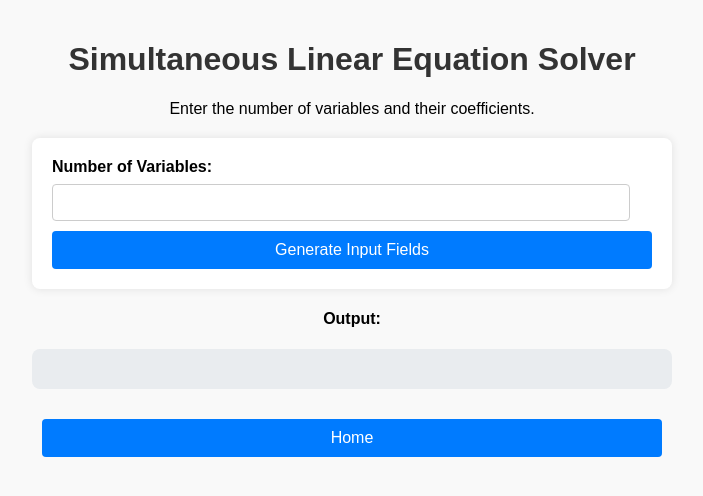
After one commit to RKNITH/CALCULATOR, a Flask app: page /linearEquation in a window 1280 px wide. The commit adds this page. Shown: the top 496 px of the page, without its empty margins (288-991 px from the left). Run offline with Flask 3, Linux system fonts and the light colour scheme.

Commit message:
file added like equation solver

```diff
--- a/app.py
+++ b/app.py
@@ -1,9 +1,10 @@
 from flask import Flask, request, jsonify, render_template
 from functools import reduce
+import math
 from math import gcd as math_gcd
 from fractions import Fraction
 from scipy.special import gamma
-from sympy import sympify, Rational
+from sympy import sympify, Rational, symbols, Eq, solve
 import re
 
 def create_app():
@@ -238,6 +239,112 @@ def create_app():
             return jsonify({'error': 'Invalid input. Please enter a valid number.'}), 400
 
 
+
+   # LOGARITHM
+    @app.route('/log')
+    def log_page():
+        return render_template('log.html')
+
+    @app.route('/api/calculate_log', methods=['POST'])
+    def api_calculate_log():
+        data = request.json
+        try:
+            print("Received data:", data)  # Debugging line
+            number = float(data['number'])
+            base = float(data['base'])
+            if base <= 0 or number <= 0:
+                raise ValueError("Base and number must be positive.")
+            log_result = math.log(number, base)
+            return jsonify({'log': log_result})
+        except ValueError as ve:
+            print("ValueError:", ve)  # More specific debugging
+            return jsonify({'error': 'Invalid input. Please enter positive numbers and base.'}), 400
+        except Exception as e:
+            print("Exception:", e)  # General debugging
+            return jsonify({'error': 'Invalid input. Please enter valid numbers and base.'}), 400
+
+
+# LINEAR EQUATION
+
+
+    @app.route('/linearEquation')
+    def linear_equation_page():
+        return render_template('linearEquation.html')
+
+    @app.route('/api/solve_equations', methods=['POST'])
+    def api_solve_equations():
+        data = request.json
+        try:
+            equations = data['equations']
+            num_vars = len(equations[0]) - 1  # Number of variables
+            variables = symbols(' '.join(f'x{i+1}' for i in range(num_vars)))
+            eqs = []
+
+            # Print received equations for debugging
+            print("Received equations:", equations)
+
+            for equation in equations:
+                lhs = sum(equation[i] * variables[i] for i in range(num_vars))
+                rhs = equation[-1]
+                eqs.append(Eq(lhs, rhs))
+
+            # Solve the equations
+            solution = solve(eqs, variables, dict=True)
+            solution_float = {str(k): float(v.evalf()) for k, v in solution[0].items()}
+            return jsonify({'solution': solution_float})
+        except Exception as e:
+            print("Exception:", e)  # General debugging
+            return jsonify({'error': 'Invalid input. Please enter valid equations.'}), 400
+
+
+# POLYNOMIAL EQUATION
+
+    @app.route('/polynomial')
+    def polynomial_page():
+        return render_template('polynomial.html')
+
+    @app.route('/api/solve_polynomial', methods=['POST'])
+    def api_solve_polynomial():
+        data = request.json
+        try:
+            coefficients = data['coefficients']
+            # Define the polynomial equation
+            x = symbols('x')
+            polynomial = sum(coeff * x**i for i, coeff in enumerate(coefficients[::-1]))
+
+            # Solve the polynomial equation
+            solutions = solve(polynomial, x)
+            solutions_str = [str(sol.evalf()) for sol in solutions]
+
+            return jsonify({'solution': solutions_str})
+        except Exception as e:
+            print("Exception:", e)  # General debugging
+            return jsonify({'error': 'Invalid input. Please enter valid coefficients.'}), 400
+
+
+
+
+
+
+
+
+
+
+
+
+
+
+
+
+
+
+
+
+
+
+
+
+
     return app
 
 app = create_app()
--- a/templates/index.html
+++ b/templates/index.html
@@ -26,6 +26,11 @@
         <a class="calculation" href="{{ url_for('lcm_page') }}">LCM Calculator</a>
         <a class="calculation" href="{{ url_for('hcf_page') }}">HCF Calculator</a>
         <a class="calculation" href="{{ url_for('factorial_page') }}">Factorial Calculator</a>
+        <a class="calculation" href="{{ url_for('log_page') }}">log Calculator (log₁₀ 100)</a>
+        <a class="calculation" href="{{ url_for('linear_equation_page') }}">Linear Equation Solver</a>
+        <a class="calculation" href="{{ url_for('polynomial_page') }}">Polynomial Equation (quadratic, cubic,
+            biquadratic,
+            quintic..) Solver</a>
     </main>
 
     <footer>
--- /dev/null
+++ b/templates/linearEquation.html
@@ -0,0 +1,192 @@
+<!DOCTYPE html>
+<html lang="en">
+
+<head>
+    <meta charset="UTF-8">
+    <meta name="viewport" content="width=device-width, initial-scale=1.0">
+    <title>Linear Equation Solver</title>
+    <style>
+        body {
+            font-family: Arial, sans-serif;
+            margin: 0;
+            padding: 20px;
+            background-color: #f9f9f9;
+        }
+
+        h1 {
+            color: #333;
+            text-align: center;
+        }
+
+        p {
+            text-align: center;
+        }
+
+        form {
+            max-width: 600px;
+            margin: 20px auto;
+            padding: 20px;
+            background-color: #fff;
+            border-radius: 8px;
+            box-shadow: 0 0 10px rgba(0, 0, 0, 0.1);
+        }
+
+        label {
+            display: block;
+            margin-bottom: 8px;
+            font-weight: bold;
+        }
+
+        input[type="number"] {
+            width: calc(100% - 22px);
+            padding: 10px;
+            margin-bottom: 10px;
+            border: 1px solid #ccc;
+            border-radius: 4px;
+            box-sizing: border-box;
+        }
+
+        button {
+            display: block;
+            width: 100%;
+            padding: 10px;
+            background-color: #007bff;
+            color: white;
+            border: none;
+            border-radius: 4px;
+            cursor: pointer;
+            font-size: 16px;
+        }
+
+        button:hover {
+            background-color: #0056b3;
+        }
+
+        h4 {
+            text-align: center;
+        }
+
+        #result {
+            max-width: 600px;
+            margin: 20px auto;
+            padding: 20px;
+            background-color: #e9ecef;
+            border-radius: 8px;
+            text-align: center;
+            font-weight: bold;
+            overflow-x: scroll;
+        }
+
+        fieldset {
+            border: none;
+            margin: 10px 0;
+        }
+
+        legend {
+            font-weight: bold;
+        }
+
+        #btn {
+            max-width: 50%;
+            margin: 0 auto;
+            margin-top: 30px;
+        }
+    </style>
+</head>
+
+<body>
+    <h1>Simultaneous Linear Equation Solver</h1>
+    <p>Enter the number of variables and their coefficients.</p>
+
+    <!-- Form to enter number of variables -->
+    <form id="variableForm">
+        <label for="numVariables">Number of Variables:</label>
+        <input type="number" id="numVariables" name="numVariables" min="2" max="5" required>
+        <button type="submit">Generate Input Fields</button>
+    </form>
+
+    <!-- Form to enter coefficients of equations -->
+    <form id="equationsForm" style="display:none;">
+        <div id="equationInputs"></div>
+        <button type="submit">Solve Equations</button>
+    </form>
+
+    <!-- Output display -->
+    <h4>Output:</h4>
+    <div id="result"></div>
+    <footer>
+        <button id="btn" onclick="window.location.href='{{ url_for('index') }}'">Home</button>
+    </footer>
+
+    <script>
+        document.getElementById('variableForm').addEventListener('submit', function (event) {
+            event.preventDefault();
+            const numVariables = parseInt(document.getElementById('numVariables').value);
+            const equationInputs = document.getElementById('equationInputs');
+            equationInputs.innerHTML = '';
+
+            for (let i = 1; i <= numVariables; i++) {
+                let inputsHTML = `<fieldset>
+                                    <legend>Equation ${i}</legend>`;
+                for (let j = 1; j <= numVariables; j++) {
+                    inputsHTML += `<label for="var${i}_${j}">Coefficient of x${j}:</label>
+                                    <input type="number" id="var${i}_${j}" name="var${i}_${j}" required><br>`;
+                }
+                inputsHTML += `<label for="constant${i}">Constant:</label>
+                               <input type="number" id="constant${i}" name="constant${i}" required>
+                               </fieldset>`;
+                equationInputs.innerHTML += inputsHTML;
+            }
+
+            document.getElementById('equationsForm').style.display = 'block';
+        });
+
+        document.getElementById('equationsForm').addEventListener('submit', function (event) {
+            event.preventDefault();
+            const numVariables = parseInt(document.getElementById('numVariables').value);
+            const equations = [];
+
+            for (let i = 1; i <= numVariables; i++) {
+                let coefficients = [];
+                for (let j = 1; j <= numVariables; j++) {
+                    const coeffElement = document.getElementById(`var${i}_${j}`);
+                    if (coeffElement) {
+                        coefficients.push(parseFloat(coeffElement.value.trim()));
+                    } else {
+                        console.error(`Element with ID var${i}_${j} not found`);
+                    }
+                }
+                const constantElement = document.getElementById(`constant${i}`);
+                if (constantElement) {
+                    const constant = parseFloat(constantElement.value.trim());
+                    coefficients.push(constant);
+                } else {
+                    console.error(`Element with ID constant${i} not found`);
+                }
+                equations.push(coefficients);
+            }
+
+            fetch('/api/solve_equations', {
+                method: 'POST',
+                headers: {
+                    'Content-Type': 'application/json'
+                },
+                body: JSON.stringify({ equations: equations })
+            })
+                .then(response => response.json())
+                .then(data => {
+                    if (data.solution !== undefined) {
+                        document.getElementById('result').textContent = `Solution: ${JSON.stringify(data.solution)}`;
+                    } else {
+                        document.getElementById('result').textContent = `Error: ${data.error}`;
+                    }
+                })
+                .catch(error => {
+                    console.error('Error:', error);
+                    document.getElementById('result').textContent = 'An error occurred while solving the equations.';
+                });
+        });
+    </script>
+</body>
+
+</html>
```
Also changed, not shown: templates/log.html (added, +61 -0 lines), templates/polynomial.html (added, +174 -0 lines).
